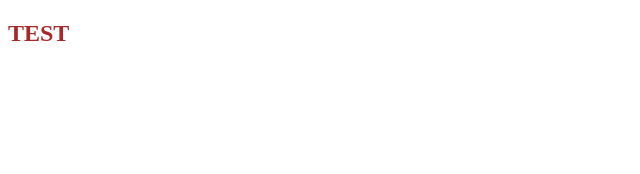
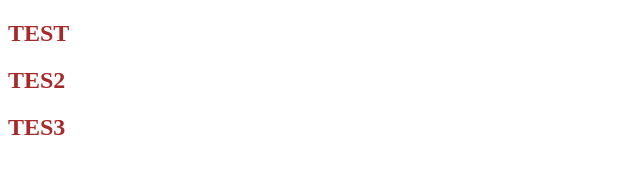
Before and after one commit to danishsk4/SEMINARTEST, a plain HTML site: page index.html in a window 1280 px wide. Shown: the whole page, without its empty margins (0-640 px from the left). Drawn offline with Linux system fonts and the light colour scheme.

Commit message:
added test2 and 3

```diff
--- a/index.html
+++ b/index.html
@@ -8,5 +8,7 @@
 </head>
 <body>
     <H2 class="test">TEST</H2>
+    <H2 class="test">TES2</H2>
+    <H2 class="test">TES3</H2>
 </body>
 </html>
```
